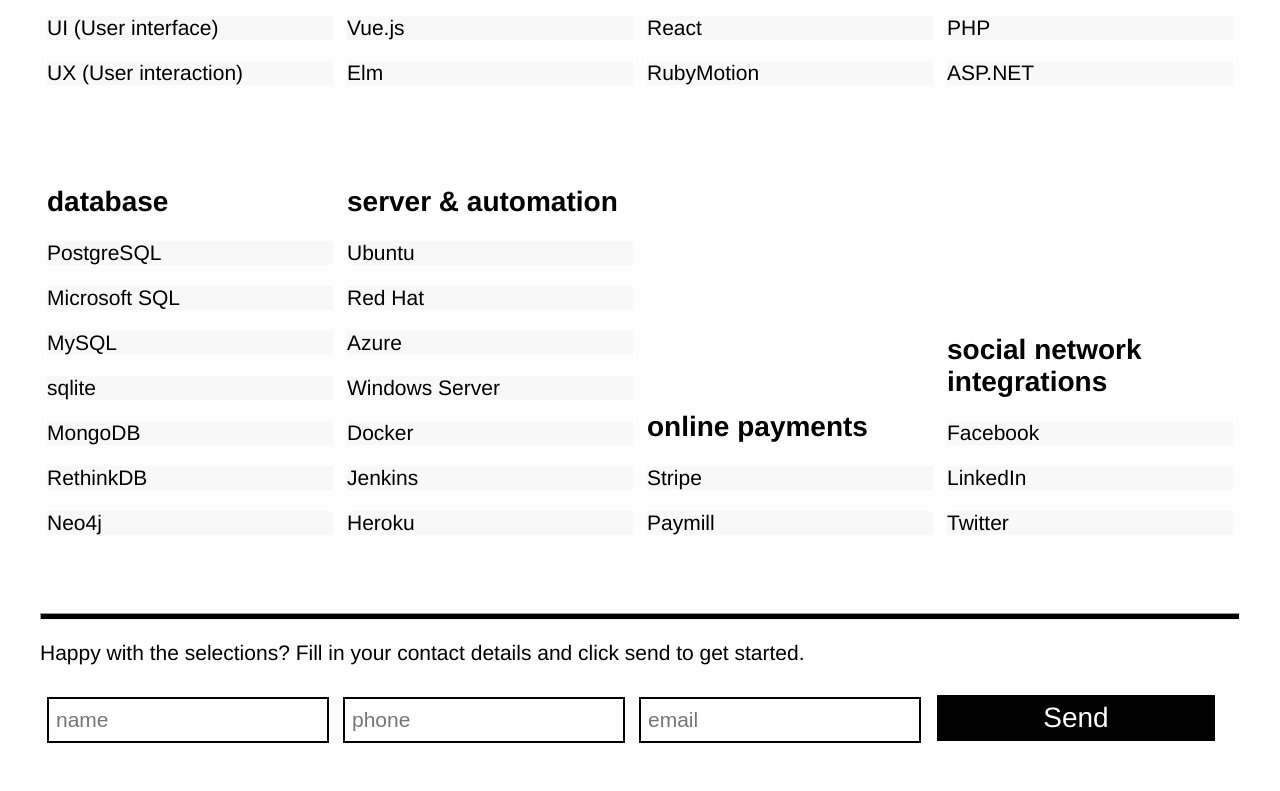
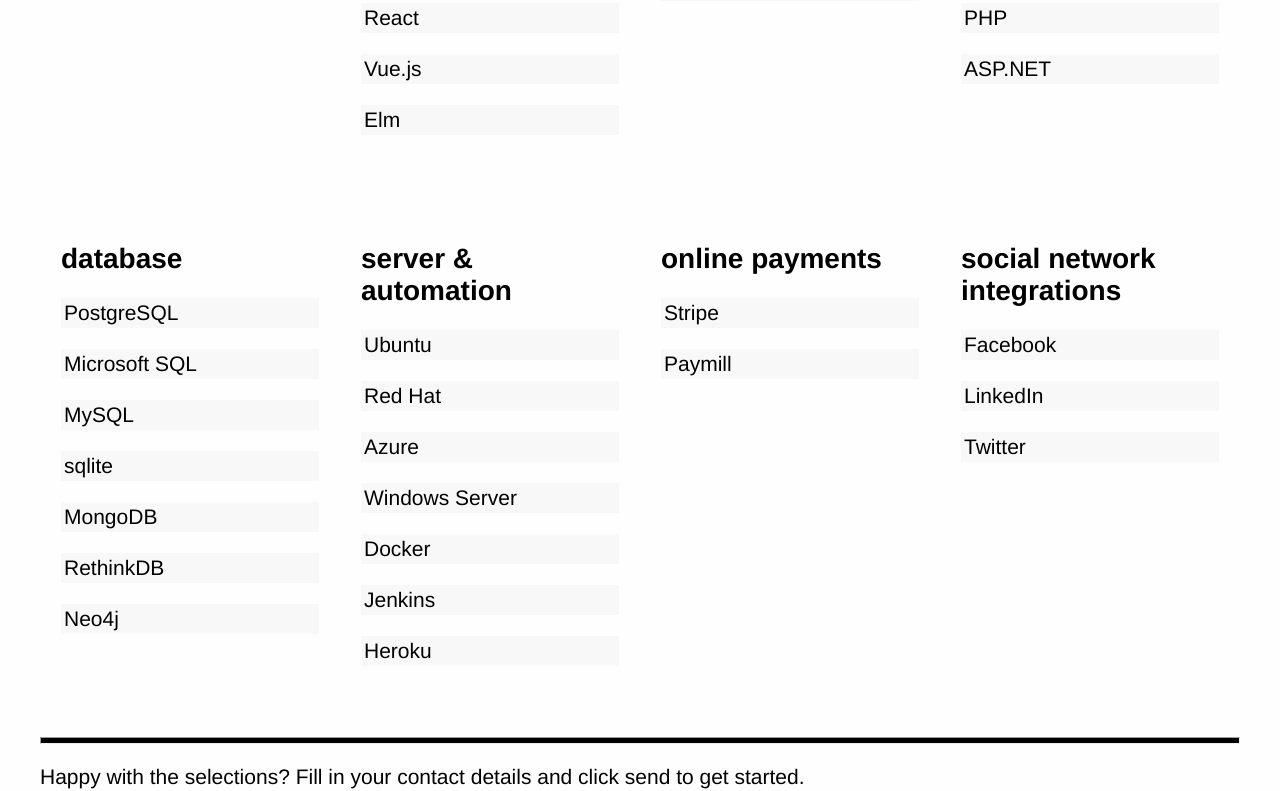
Before and after one commit to e0/minodi_old, a Vue app in the folder site/: page / in a window 1280 px wide. Shown: the part 555-1346 px from the top of the page. Built offline with nearby package versions, Linux system fonts and the light colour scheme.

Commit message:
Use flexbox

```diff
--- a/site/src/components/Home.vue
+++ b/site/src/components/Home.vue
@@ -5,17 +5,22 @@
     <h2>a web consulting agency, from design to production</h2>
     <h2>select the skills you need with and we will get started</h2>
     <hr>
-    <div v-for="section in sections" class="section">
-      <h2>{{ section.title }}</h2>
-      <p v-for="option in section.options" class="option">{{ option }}</p>
+    <div class="wrapper">
+      <div v-for="section in sections" class="section">
+        <h2>{{ section.title }}</h2>
+        <p
+          v-for="option in section.options"
+          class="option"
+        >{{ option }}</p>
+      </div>
     </div>
     <hr>
     <div>
       <p>Happy with the selections? Fill in your contact details and click send to get started.</p>
       <form>
-        <input type="text" placeholder="name">
-        <input type="phone" placeholder="phone">
-        <input type="email" placeholder="email">
+        <input type="text" placeholder="Name">
+        <input type="phone" placeholder="Phone">
+        <input type="email" placeholder="Email">
         <a class="button" href="#">Send</a>
       </form>
     </div>
@@ -48,44 +53,62 @@
   height: 5px;
 }
 
+.wrapper {
+  display: flex;
+  flex-wrap: wrap;
+}
+
 .section {
-  display: inline-block;
-  width: calc(25% - 14px);
-  padding: 7px;
+  flex-grow: 1;
+  width: calc(25% - 42px);
+  margin: 21px;
   margin-bottom: 42px;
 
   .option {
     background-color: #f8f8f8;
+    padding: 3px;
 
     &:hover {
       cursor: pointer;
-      background-color: #acdfac;
+      background-color: #80ca80;
+      color: #f2fbf2;
     }
   }
 }
 
 form {
+  display: flex;
+  justify-content: space-between;
+  align-items: flex-start;
+
   input, a {
-    display: inline-block;
-    width: calc(25% - 18px);
-    margin: 7px;
+    flex-grow: 1;
     padding: 7px;
-    border: 2px solid;
     box-sizing: border-box;
+    background-color: #f8f8f8;
     border-radius: 0;
+    height: 42px;
   }
 
   input {
     font-size: 21px;
     line-height: 28px;
+    appearance: none;
+    border: 1px solid #ccc;
+    margin-right: 7px;
+
+    &:focus {
+      border: 1px solid #000;
+      outline: none;
+      outline-width: 0;
+    }
   }
 
   a {
     color: #fefefe;
     background-color: #000;
-    font-size: 28px;
+    font-size: 21px;
     text-align: center;
-    line-height: 32px;
     text-decoration: none;
   }
 }
@@ -99,12 +122,18 @@
 
 @media all and (max-width: 1024px) {
   .section {
-    padding: 0;
+    width: 100%;
+    margin: 0;
   }
-  .section, form input, form a {
-    display: block;
-    width: 100%;
-    margin: 0 0 7px 0;
+
+  form {
+    display: flex;
+    flex-wrap: wrap;
+
+    input, a {
+      width: 100%;
+      margin: 7px 0;
+    }
   }
 }
 
```
